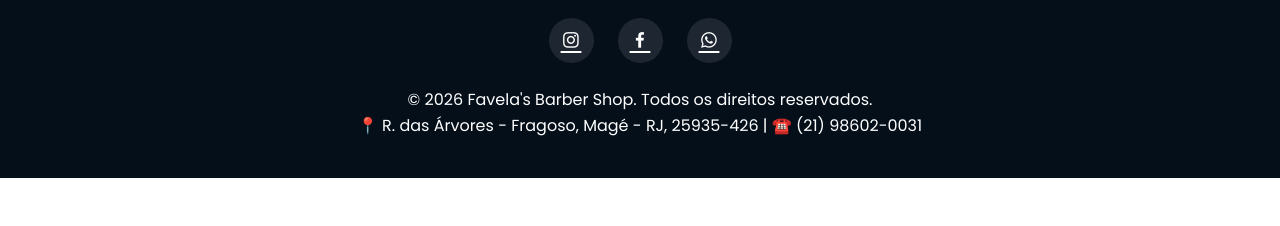
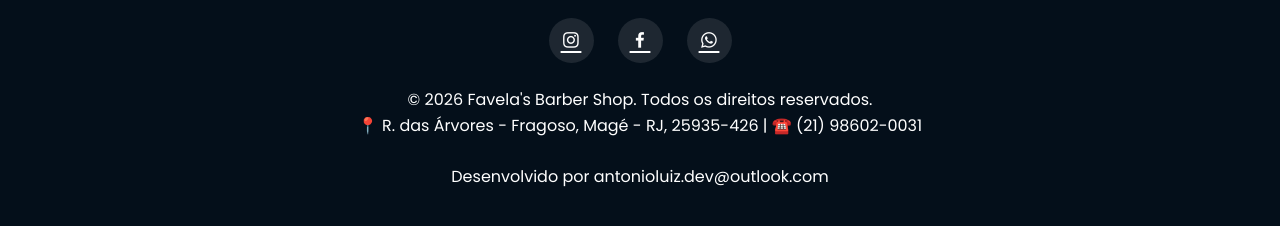
Before and after one commit to AntonioLuiz-dev/PROJETO-FAVELAS-BARBER-SHOP, a plain HTML site: page index.html in a window 1280 px wide. Shown: the part 3979-4205 px from the top of the page. Before the commit the page ends 4157 px from the top, so only its background shows below. Drawn offline with nearby package versions, Linux system fonts and the light colour scheme.

Commit message:
Alteração no footer

```diff
--- a/index.html
+++ b/index.html
@@ -215,6 +215,8 @@
         </div>
         <p>&copy; 2026 Favela's Barber Shop. Todos os direitos reservados.</p>
         <p>📍 R. das Árvores - Fragoso, Magé - RJ, 25935-426 | ☎️ (21) 98602-0031</p>
+        <br>
+        <p>Desenvolvido por antonioluiz.dev@outlook.com</p>
     </footer>
 
     <!-- WhatsApp Float -->
```
